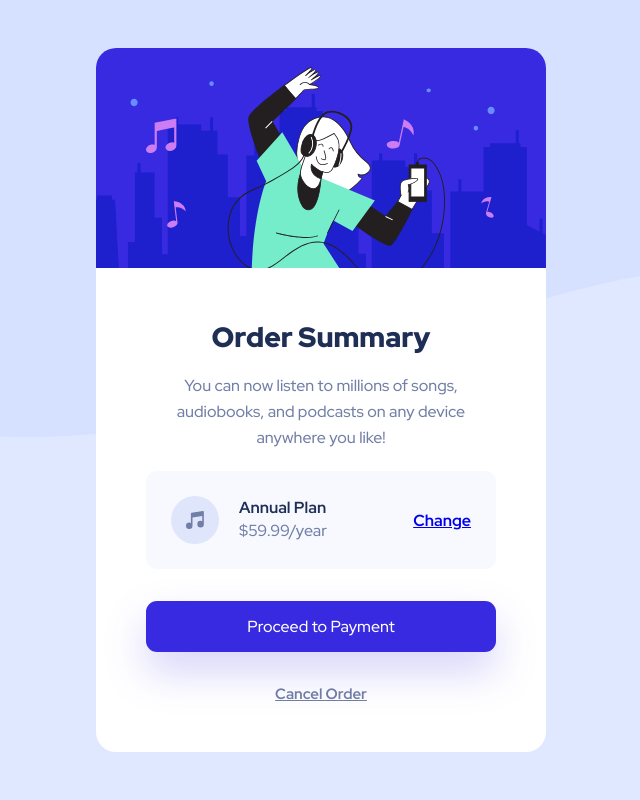
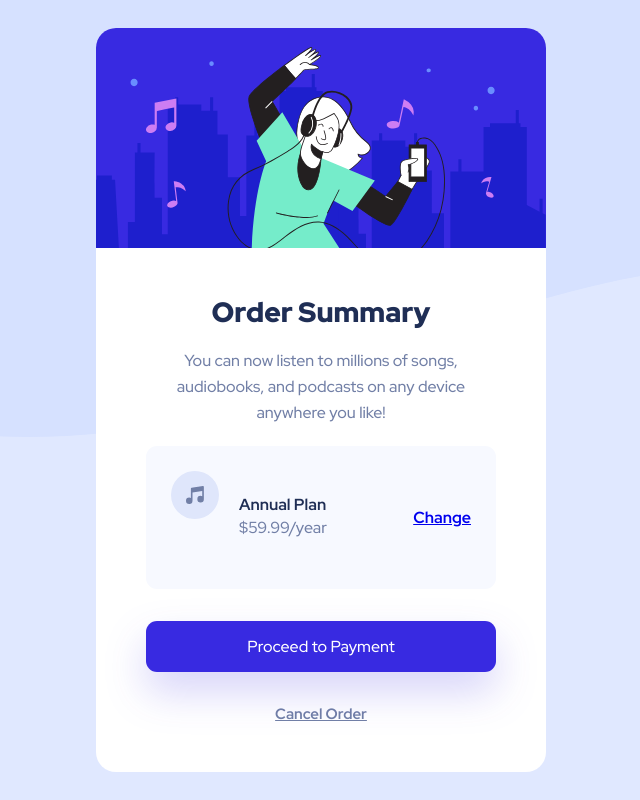
Before and after one commit to Fanou59/Order-summara, a plain HTML site: page index.html in a window 1280 px wide. Shown: the whole page, without its empty margins (319-959 px from the left). Drawn offline with Linux system fonts and the light colour scheme.

Commit message:
change improve

```diff
--- a/index.html
+++ b/index.html
@@ -19,16 +19,15 @@
 </head>
 
 <body>
-  <header>
-    <img src="images/illustration-hero.svg" alt="music">
-  </header>
+  <img src="images/illustration-hero.svg" alt="">
+
   <main>
     <h1>Order Summary</h1>
 
     <p>You can now listen to millions of songs, audiobooks, and podcasts on any
       device anywhere you like!</p>
     <section>
-      <img src="images/icon-music.svg" alt="icone">
+      <img src="images/icon-music.svg" alt="">
       <div class="bloc-txt">
         <div class="annual">
 
--- a/style.css
+++ b/style.css
@@ -15,13 +15,11 @@ html {
     background-repeat: no-repeat;
 }
 
-header {
-    margin-bottom: 45px;
-}
-
 img {
     width: 100%;
     border-radius: 20px 20px 0 0;
+    margin-bottom: 45px;
+
 }
 
 body {
```
